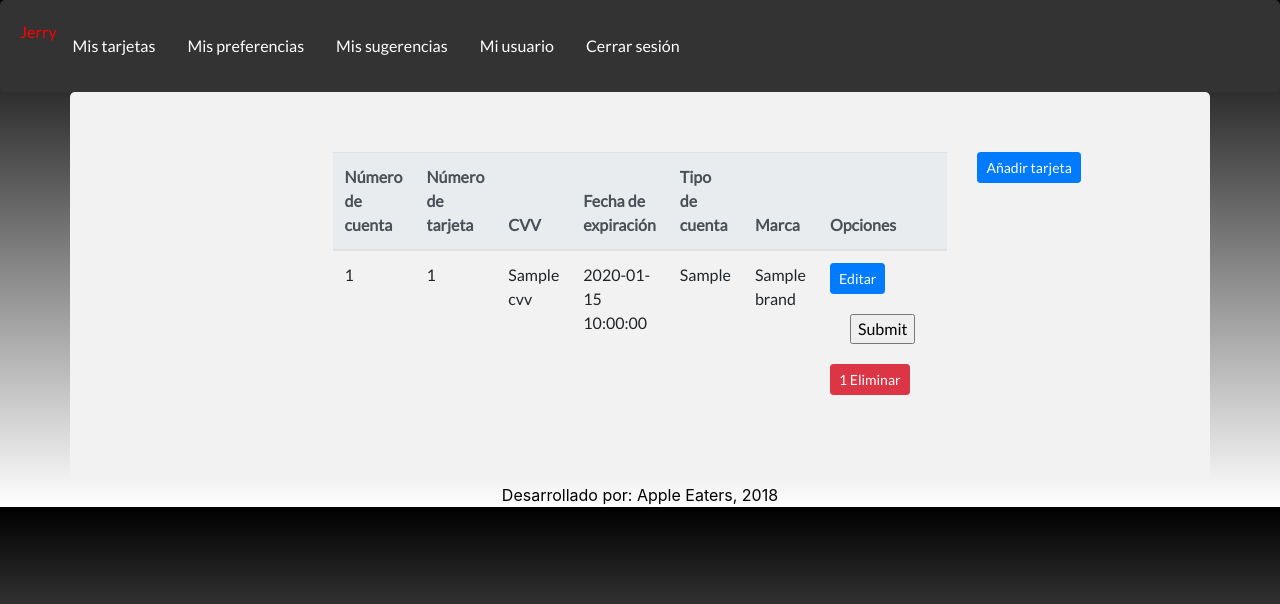
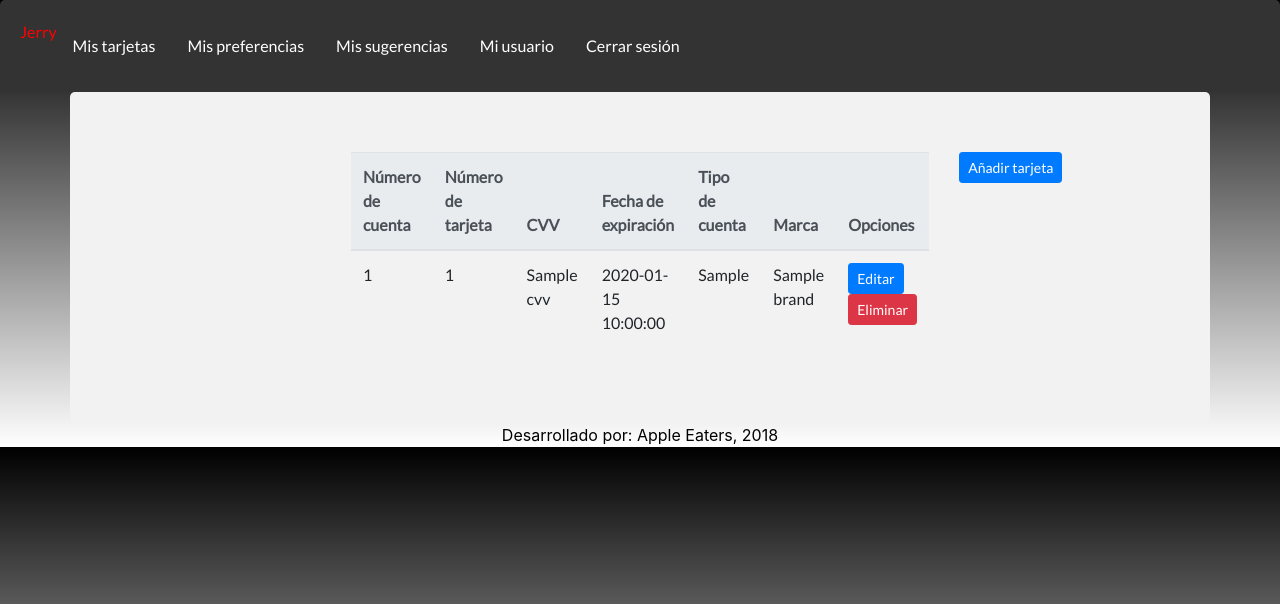
Before and after one commit to ricardoperezf/Jerry, a Flask app: template jerry/templates/myCards.html in a window 1280 px wide. Shown: the top 604 px of the page. Run offline with Flask 2, Linux system fonts and the light colour scheme; the template is opened without the code that fills it: most values are stand-ins (such as "Sample title", 1, 10 or a date in 2020); some libraries are stand-ins or nearby versions.

Commit message:
Eliminado botón de submit y se quitó el id del botón de eliminar

```diff
--- a/jerry/templates/myCards.html
+++ b/jerry/templates/myCards.html
@@ -52,11 +52,7 @@
                                 data-brand="{{ i['brand']}}">Editar
                         </button>
                         <form action="http://127.0.0.1:5000/delete_my_cards/{{ i['id'] }}" method="POST">
-                            <div style="text-align: center;">
-                                <input type="submit" value="Submit">
-                            </div>
-                            <button type="submit" class="btn btn-danger btn-sm" data-id="{{ i['id'] }}">{{
-                                i['id'] }} Eliminar
+                            <button type="submit" class="btn btn-danger btn-sm" data-id="{{ i['id'] }}">Eliminar
                             </button>
                         </form>
                     </td>
@@ -118,7 +114,8 @@
                     <div class="modal-body">
                         <form action="http://127.0.0.1:5000/add_cards" method="POST">
                             <div style="text-align: center;">
-                                <input id="account_number" name="account_number" type="text" placeholder="Número de cuenta"/>
+                                <input id="account_number" name="account_number" type="text"
+                                       placeholder="Número de cuenta"/>
                                 <br/>
                                 <input id="card_number" name="card_number" type="text" placeholder="Número de tarjeta"/>
                                 <br/>
@@ -147,13 +144,17 @@
         src="https://code.jquery.com/jquery-3.3.1.min.js"
         integrity="sha256-FgpCb/KJQlLNfOu91ta32o/NMZxltwRo8QtmkMRdAu8="
         crossorigin="anonymous"></script>
-<script src="https://cdnjs.cloudflare.com/ajax/libs/popper.js/1.14.3/umd/popper.min.js" integrity="sha384-ZMP7rVo3mIykV+2+9J3UJ46jBk0WLaUAdn689aCwoqbBJiSnjAK/l8WvCWPIPm49" crossorigin="anonymous"></script>
-<script src="https://stackpath.bootstrapcdn.com/bootstrap/4.1.3/js/bootstrap.min.js" integrity="sha384-ChfqqxuZUCnJSK3+MXmPNIyE6ZbWh2IMqE241rYiqJxyMiZ6OW/JmZQ5stwEULTy" crossorigin="anonymous"></script>
+<script src="https://cdnjs.cloudflare.com/ajax/libs/popper.js/1.14.3/umd/popper.min.js"
+        integrity="sha384-ZMP7rVo3mIykV+2+9J3UJ46jBk0WLaUAdn689aCwoqbBJiSnjAK/l8WvCWPIPm49"
+        crossorigin="anonymous"></script>
+<script src="https://stackpath.bootstrapcdn.com/bootstrap/4.1.3/js/bootstrap.min.js"
+        integrity="sha384-ChfqqxuZUCnJSK3+MXmPNIyE6ZbWh2IMqE241rYiqJxyMiZ6OW/JmZQ5stwEULTy"
+        crossorigin="anonymous"></script>
 <script type="application/javascript">
     jQuery(function ($) {
 
         $(document).ready(function () {
-			$('.btn-card').on('click',function(){
+            $('.btn-card').on('click', function () {
                 $("#account_number").val(($(this).data('account-n')));
                 $("#card_number").val(($(this).data('card')));
                 $("#cvv").val(($(this).data('cvv')));
```
Lines whose indentation alone changed are shown as unchanged.
